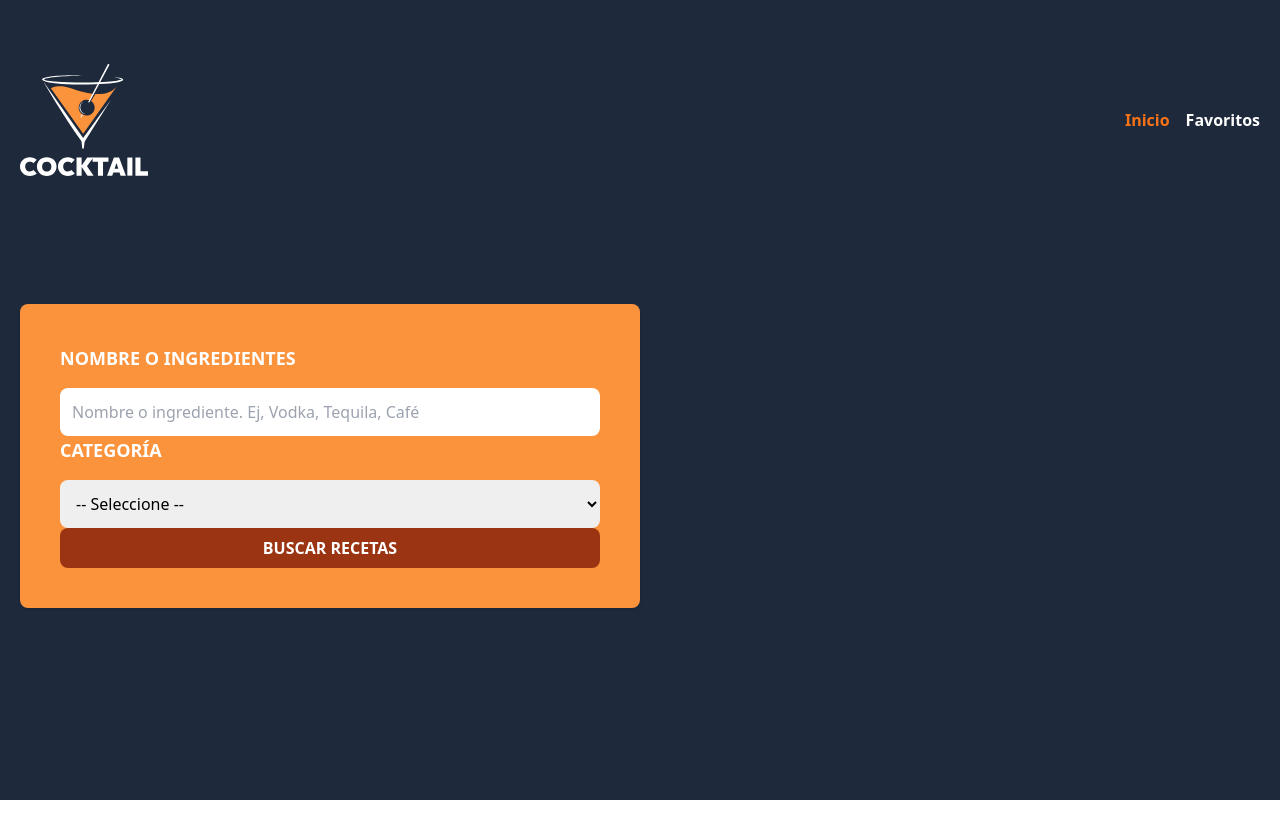
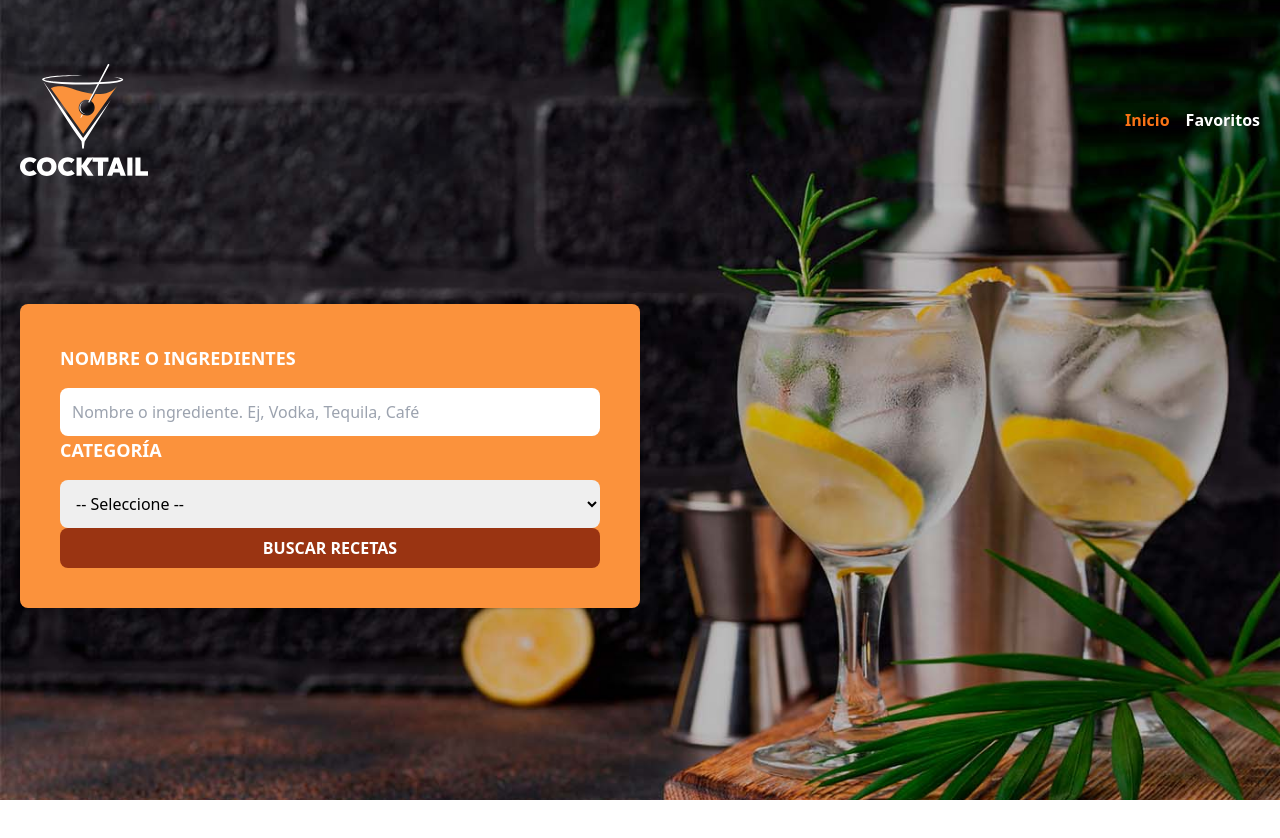
Before and after one commit to RoyemFiguer/drinks-react-typescript, a React (Vite) app: page / in a window 1280 px wide. Shown: the top 838 px of the page. Built offline with nearby package versions, Linux system fonts and the light colour scheme.

Commit message:
Theming with Tailwind

```diff
--- a/src/components/Header.tsx
+++ b/src/components/Header.tsx
@@ -8,7 +8,7 @@
     const isHome = useMemo(()=> pathname === '/',[pathname])
 
   return (
-    <header className="bg-slate-800">
+    <header className={isHome ? 'bg-header bg-center bg-cover' : 'bg-slate-800'}>
         <div className="mx-auto container px-5 py-16">
             <div className="flex justify-between items-center">
                 <div>
--- a/tailwind.config.js
+++ b/tailwind.config.js
@@ -5,7 +5,11 @@
     "./src/**/*.{js,ts,jsx,tsx}"
   ],
   theme: {
-    extend: {},
+    extend: {
+      backgroundImage : {
+        "header": "url('/bg.jpg')"
+      }
+    },
   },
   plugins: [],
 }
```
